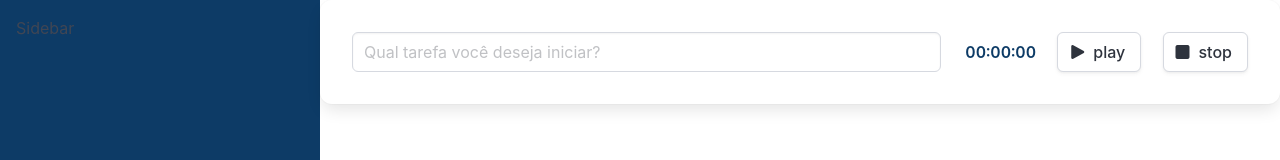
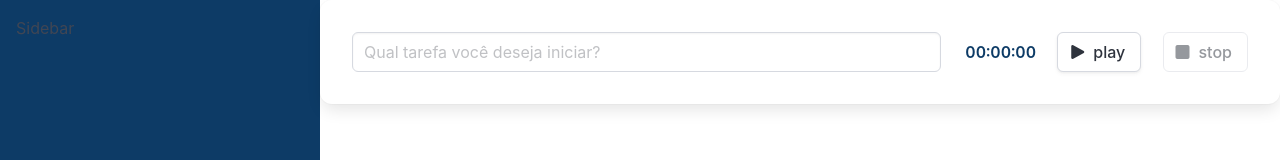
Before and after one commit to werliton/ws-tracker, a Vue app: page / in a window 1280 px wide. Shown: the top 160 px of the page. Built offline with nearby package versions, Linux system fonts and the light colour scheme.

Commit message:
feat: implement rule to disabled buttons

```diff
--- a/src/components/Form.vue
+++ b/src/components/Form.vue
@@ -1,28 +1,12 @@
 <script lang="ts">
 import { defineComponent } from "vue";
-import Timer from "./Timer.vue";
+
+import Stopwatch from "./Stopwatch.vue";
 
 export default defineComponent({
   name: "FormComponent",
-  data() {
-    return {
-      timer: 0,
-      timerId: 0,
-    };
-  },
-  methods: {
-    startTimer() {
-      this.timerId = setInterval(() => {
-        this.timer++;
-      }, 1000);
-    },
-    stopTimer() {
-      clearInterval(this.timerId);
-      this.timer = 0;
-    },
-  },
   components: {
-    Timer,
+    Stopwatch,
   },
 });
 </script>
@@ -39,23 +23,7 @@ export default defineComponent({
             placeholder="Qual tarefa você deseja iniciar?"
           />
         </div>
-
-        <div class="column is-4 is-flex is-align-items-center is-justify-content-space-between">
-          <Timer :timer="timer" />
-
-          <button class="button" @click="startTimer">
-            <span class="icon">
-              <i class="fas fa-play"></i>
-            </span>
-            <span>play</span>
-          </button>
-          <button class="button" @click="stopTimer">
-            <span class="icon">
-              <i class="fas fa-stop"></i>
-            </span>
-            <span>stop</span>
-          </button>
-        </div>
+        <Stopwatch />
       </div>
     </div>
   </div>
--- /dev/null
+++ b/src/components/Stopwatch.vue
@@ -0,0 +1,50 @@
+<script lang="ts">
+import { defineComponent } from "vue";
+import Timer from "./Timer.vue";
+
+export default defineComponent({
+  name: "StopWatchComponent",
+  data() {
+    return {
+      timer: 0,
+      timerId: 0,
+      isActiveTimer: false,
+    };
+  },
+  methods: {
+    startTimer() {
+      this.timerId = setInterval(() => {
+        this.timer++;
+      }, 1000);
+      this.isActiveTimer = true;
+    },
+    stopTimer() {
+      clearInterval(this.timerId);
+      this.timer = 0;
+      this.isActiveTimer = false;
+    },
+  },
+  components: {
+    Timer,
+  },
+});
+</script>
+
+<template>
+  <div class="column is-4 is-flex is-align-items-center is-justify-content-space-between">
+    <Timer :timer="timer" />
+
+    <button class="button" @click="startTimer" :disabled="isActiveTimer">
+      <span class="icon">
+        <i class="fas fa-play"></i>
+      </span>
+      <span>play</span>
+    </button>
+    <button class="button" @click="stopTimer" :disabled="!isActiveTimer">
+      <span class="icon">
+        <i class="fas fa-stop"></i>
+      </span>
+      <span>stop</span>
+    </button>
+  </div>
+</template>
```
